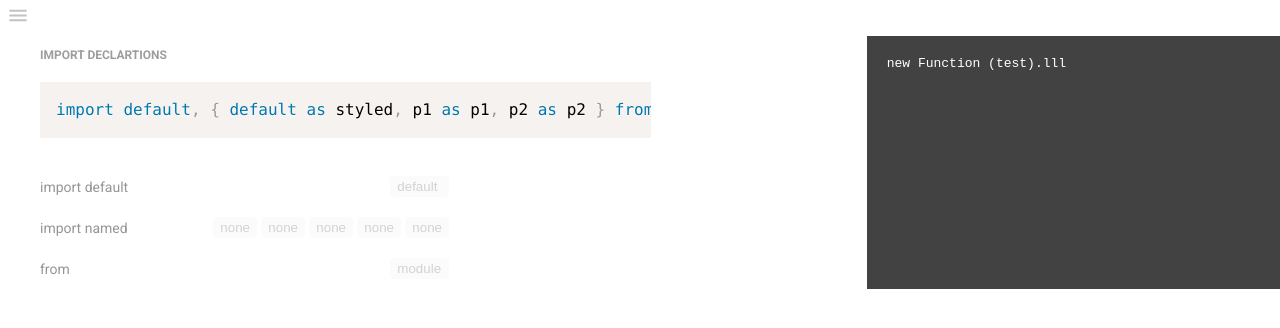
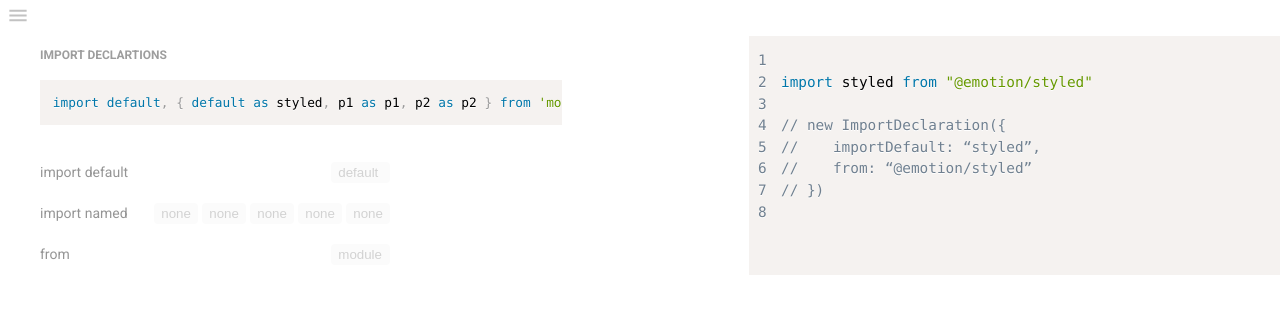
Before and after one commit to gridaco/CoLI, a Next.js app in the folder editor/: page / in a window 1280 px wide. Shown: the top 328 px of the page. Built offline with nearby package versions, Linux system fonts and the light colour scheme.

Commit message:
modify : editor static code preview, WIP

```diff
--- a/editor/components/code-preview/index.tsx
+++ b/editor/components/code-preview/index.tsx
@@ -1,20 +1,56 @@
-import React from "react";
+import React, { useEffect, useState } from "react";
 import styled from "@emotion/styled";
+import { Prism as SyntaxHighlighter } from "react-syntax-highlighter";
+
+class ImportDeclaration {
+  _default: string;
+  _form: string;
+
+  constructor({ importDefault, from }) {
+    this._default = importDefault;
+    this._form = from;
+  }
+
+  public call() {
+    let code = "";
+
+    code += `import ${this._default} from "${this._form}"`;
+
+    return code;
+  }
+}
 
 export function CodePreview() {
+
+  const [code, setCode] = useState("");
+
+  useEffect(() => {
+    setCode(
+      new ImportDeclaration({
+        importDefault: "styled",
+        from: "@emotion/styled",
+      }).call()
+    );
+  }, []);
+
   return (
-    <Wrapper>
-      <pre>new Function (test).lll</pre>
+    <Wrapper showLineNumbers language="typescript">
+      {`
+${code}
+
+// new ImportDeclaration({
+//    importDefault: “styled”,
+//    from: “@emotion/styled”
+// })
+    `}
     </Wrapper>
   );
 }
 
-const Wrapper = styled.div`
-  flex: 1;
-  background-color: #424242;
+const Wrapper = styled(SyntaxHighlighter)`
+  flex: 1.5;
 
-  pre {
-    color: #fff;
-    margin: 20px;
-  }
+  font-size: 0.9em !important;
+  margin: 0em !important;
+  padding: 1em 0em !important;
 `;
--- a/editor/components/declarations/function.tsx
+++ b/editor/components/declarations/function.tsx
@@ -89,6 +89,7 @@ const Wrapper = styled.div`
 
   pre {
     width: 70%;
+    font-size: 0.8em !important;
   }
 `;
 
```
